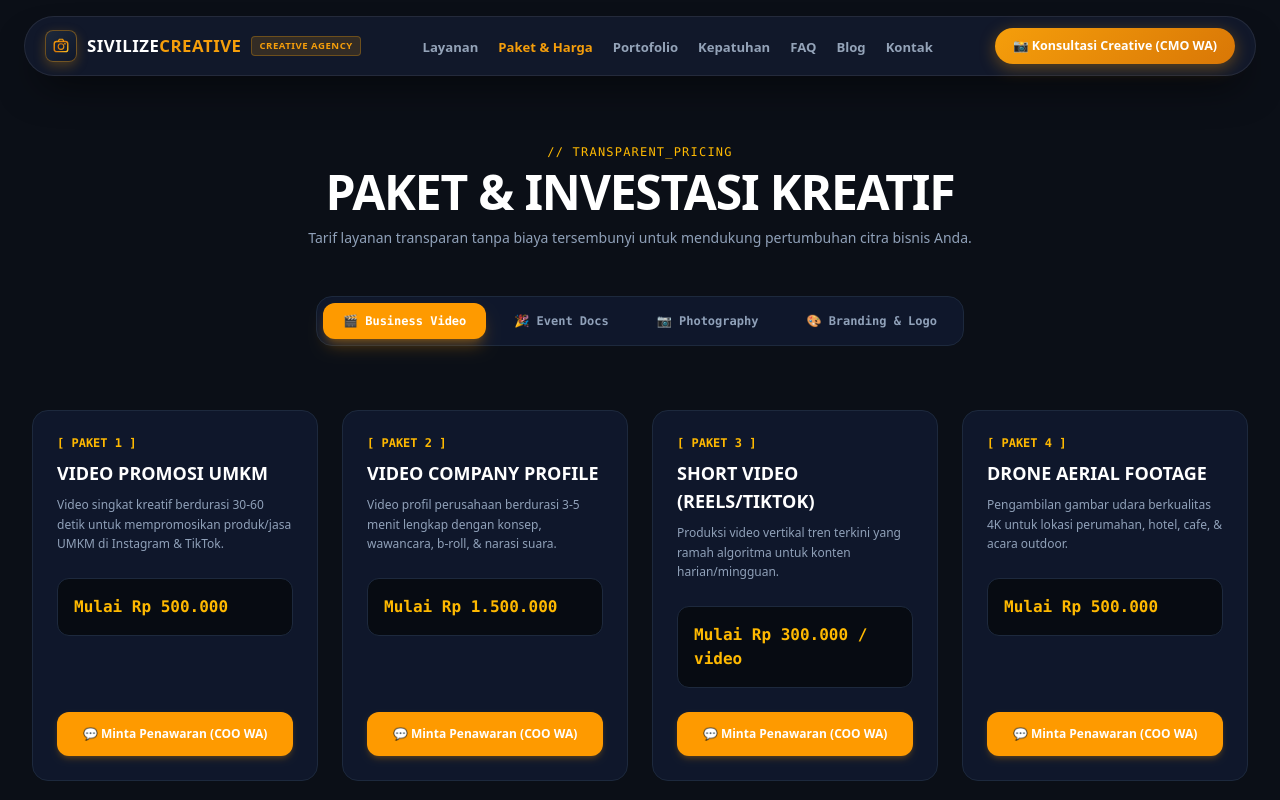
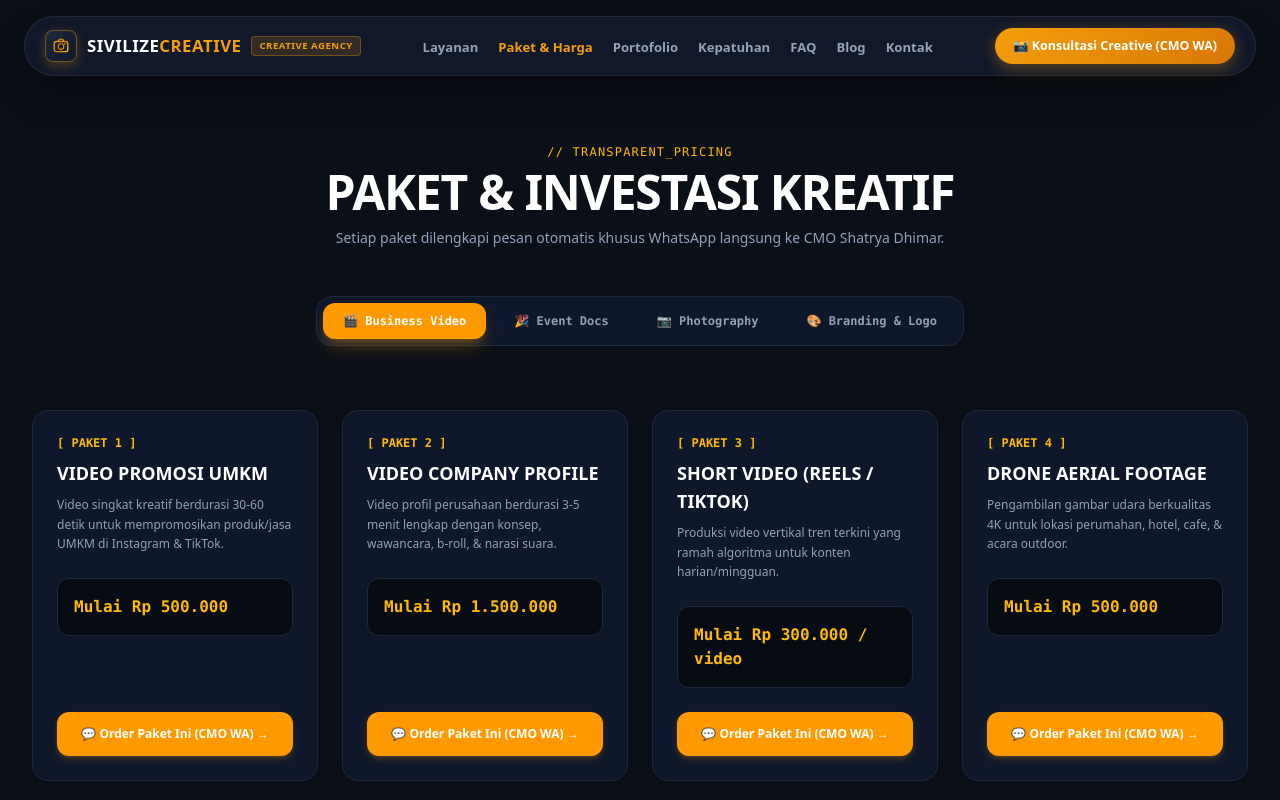
Before and after one commit to muhamadadrian210-debug/sivilize-creative, a Next.js app: page /harga in a window 1280 px wide. Shown: the top 800 px of the page. Built offline with nearby package versions, Linux system fonts and the light colour scheme.

Commit message:
feat: add unique tailored automatic WhatsApp messages for every single pricing package card to CMO Shatrya Dhimar (0823 4705 8055)

```diff
--- a/src/app/harga/page.tsx
+++ b/src/app/harga/page.tsx
@@ -8,31 +8,108 @@ import { Footer } from "@/components/layout/Footer";
 export default function HargaPage() {
   const [activeCategory, setActiveCategory] = useState<"video" | "event" | "photo" | "branding">("video");
 
+  const cmoWaNumber = "6282347058055";
+
   const videoPackages = [
-    { name: "Video Promosi UMKM", price: "Mulai Rp 500.000", desc: "Video singkat kreatif berdurasi 30-60 detik untuk mempromosikan produk/jasa UMKM di Instagram & TikTok." },
-    { name: "Video Company Profile", price: "Mulai Rp 1.500.000", desc: "Video profil perusahaan berdurasi 3-5 menit lengkap dengan konsep, wawancara, b-roll, & narasi suara." },
-    { name: "Short Video (Reels/TikTok)", price: "Mulai Rp 300.000 / video", desc: "Produksi video vertikal tren terkini yang ramah algoritma untuk konten harian/mingguan." },
-    { name: "Drone Aerial Footage", price: "Mulai Rp 500.000", desc: "Pengambilan gambar udara berkualitas 4K untuk lokasi perumahan, hotel, cafe, & acara outdoor." }
+    {
+      name: "Video Promosi UMKM",
+      price: "Mulai Rp 500.000",
+      desc: "Video singkat kreatif berdurasi 30-60 detik untuk mempromosikan produk/jasa UMKM di Instagram & TikTok.",
+      waMessage: "Halo Mas Shatrya Dhimar (CMO Sivilize Creative),\n\nSaya tertarik untuk berkonsultasi mengenai paket *Video Promosi UMKM (Mulai Rp 500.000)*.\n\nBoleh dibantu koordinasi jadwal shooting & konsep awalnya? Terima kasih."
+    },
+    {
+      name: "Video Company Profile",
+      price: "Mulai Rp 1.500.000",
+      desc: "Video profil perusahaan berdurasi 3-5 menit lengkap dengan konsep, wawancara, b-roll, & narasi suara.",
+      waMessage: "Halo Mas Shatrya Dhimar (CMO Sivilize Creative),\n\nSaya bermaksud berkonsultasi mengenai pembuatan *Video Company Profile (Mulai Rp 1.500.000)* untuk perusahaan/instansi kami.\n\nBoleh dibantu jadwal rapat brief & penawarannya? Terima kasih."
+    },
+    {
+      name: "Short Video (Reels / TikTok)",
+      price: "Mulai Rp 300.000 / video",
+      desc: "Produksi video vertikal tren terkini yang ramah algoritma untuk konten harian/mingguan.",
+      waMessage: "Halo Mas Shatrya Dhimar (CMO Sivilize Creative),\n\nSaya tertarik mengambil paket *Short Video Reels / TikTok (Mulai Rp 300.000/video)* untuk media sosial bisnis saya.\n\nBoleh dibantu informasi alur pengerjaannya? Terima kasih."
+    },
+    {
+      name: "Drone Aerial Footage",
+      price: "Mulai Rp 500.000",
+      desc: "Pengambilan gambar udara berkualitas 4K untuk lokasi perumahan, hotel, cafe, & acara outdoor.",
+      waMessage: "Halo Mas Shatrya Dhimar (CMO Sivilize Creative),\n\nSaya membutuhkan layanan *Drone Aerial Footage (Mulai Rp 500.000)* untuk pengambilan gambar udara di lokasi kami.\n\nBoleh dibantu ketersediaan tim videografernya? Terima kasih."
+    }
   ];
 
   const eventPackages = [
-    { name: "Wedding Highlight", price: "Mulai Rp 2.500.000", desc: "Video teaser & highlight pernikahan sinematik berdurasi 3-5 menit dengan color grading romantis." },
-    { name: "Wedding Full Day", price: "Mulai Rp 5.000.000", desc: "Dokumentasi penuh akad & resepsi seharian, video highlight, serta album foto fisik eksklusif." },
-    { name: "Dokumentasi Seminar", price: "Mulai Rp 1.500.000", desc: "Liputan foto & video acara seminar, workshop, launching produk, atau konferensi bisnis." },
-    { name: "Dokumentasi Wisuda", price: "Mulai Rp 1.000.000", desc: "Sesi foto personal, kelompok, & video kenangan momen kelulusan di kampus/sekolah." },
-    { name: "Birthday & Party", price: "Mulai Rp 800.000", desc: "Dokumentasi foto & video acara ulang tahun, gathering keluarga, atau anniversary." }
+    {
+      name: "Wedding Highlight",
+      price: "Mulai Rp 2.500.000",
+      desc: "Video teaser & highlight pernikahan sinematik berdurasi 3-5 menit dengan color grading romantis.",
+      waMessage: "Halo Mas Shatrya Dhimar (CMO Sivilize Creative),\n\nSaya tertarik berkonsultasi untuk paket *Wedding Highlight Video (Mulai Rp 2.500.000)*.\n\nBoleh dibantu cek ketersediaan tanggal acara kami? Terima kasih."
+    },
+    {
+      name: "Wedding Full Day",
+      price: "Mulai Rp 5.000.000",
+      desc: "Dokumentasi penuh akad & resepsi seharian, video highlight, serta album foto fisik eksklusif.",
+      waMessage: "Halo Mas Shatrya Dhimar (CMO Sivilize Creative),\n\nSaya bermaksud mengambil paket *Wedding Full Day Documentation (Mulai Rp 5.000.000)*.\n\nBoleh dibantu koordinasi tim dokumentasi & jadwal pertemuannya? Terima kasih."
+    },
+    {
+      name: "Dokumentasi Seminar & Event",
+      price: "Mulai Rp 1.500.000",
+      desc: "Liputan foto & video acara seminar, workshop, launching produk, atau konferensi bisnis.",
+      waMessage: "Halo Mas Shatrya Dhimar (CMO Sivilize Creative),\n\nSaya butuh layanan *Dokumentasi Seminar & Corporate Event (Mulai Rp 1.500.000)* untuk acara instansi kami.\n\nBoleh dibantu pengiriman draf penawarannya? Terima kasih."
+    },
+    {
+      name: "Dokumentasi Wisuda",
+      price: "Mulai Rp 1.000.000",
+      desc: "Sesi foto personal, kelompok, & video kenangan momen kelulusan di kampus/sekolah.",
+      waMessage: "Halo Mas Shatrya Dhimar (CMO Sivilize Creative),\n\nSaya tertarik mengambil paket *Dokumentasi Wisuda (Mulai Rp 1.000.000)*.\n\nBoleh dibantu koordinasi jadwal foto kelulusan kami? Terima kasih."
+    },
+    {
+      name: "Birthday & Party",
+      price: "Mulai Rp 800.000",
+      desc: "Dokumentasi foto & video acara ulang tahun, gathering keluarga, atau anniversary.",
+      waMessage: "Halo Mas Shatrya Dhimar (CMO Sivilize Creative),\n\nSaya mau tanya paket *Dokumentasi Birthday & Gathering (Mulai Rp 800.000)*.\n\nBoleh dibantu detail liputannya? Terima kasih."
+    }
   ];
 
   const photoPackages = [
-    { name: "Foto Produk Studio", price: "Mulai Rp 150.000 / produk", desc: "Pemotretan produk berlatar studio bersih (white/black/custom background) untuk e-commerce." },
-    { name: "Foto Menu Makanan", price: "Mulai Rp 250.000 / sesi", desc: "Food photography profesional dengan aksesoris pendukung untuk menu restoran & GoFood/GrabFood." },
-    { name: "Foto Company & Direksi", price: "Mulai Rp 500.000 / sesi", desc: "Sesi foto profil direksi & fasilitas kantor untuk kebutuhan website & annual report." }
+    {
+      name: "Foto Produk Studio",
+      price: "Mulai Rp 150.000 / produk",
+      desc: "Pemotretan produk berlatar studio bersih (white/black/custom background) untuk e-commerce.",
+      waMessage: "Halo Mas Shatrya Dhimar (CMO Sivilize Creative),\n\nSaya ingin memesan sesi *Foto Produk Studio (Mulai Rp 150.000/produk)* untuk katalog toko online saya.\n\nBoleh dibantu alamat pengiriman sampel produknya? Terima kasih."
+    },
+    {
+      name: "Foto Menu Makanan",
+      price: "Mulai Rp 250.000 / sesi",
+      desc: "Food photography profesional dengan aksesoris pendukung untuk menu restoran & GoFood/GrabFood.",
+      waMessage: "Halo Mas Shatrya Dhimar (CMO Sivilize Creative),\n\nSaya butuh sesi pemotretan *Foto Menu Makanan Restoran/Cafe (Mulai Rp 250.000/sesi)*.\n\nBoleh dibantu jadwal tim fotografer datang ke tempat kami? Terima kasih."
+    },
+    {
+      name: "Foto Company & Direksi",
+      price: "Mulai Rp 500.000 / sesi",
+      desc: "Sesi foto profil direksi & fasilitas kantor untuk kebutuhan website & annual report.",
+      waMessage: "Halo Mas Shatrya Dhimar (CMO Sivilize Creative),\n\nSaya bermaksud mengajukan sesi pemotretan *Foto Company Profile & Direksi (Mulai Rp 500.000/sesi)*.\n\nBoleh dibantu jadwal & persiapan sesi perusahaannya? Terima kasih."
+    }
   ];
 
   const brandingPackages = [
-    { name: "Desain Logo Vektor", price: "Mulai Rp 350.000", desc: "Perancangan logo profesional 3 opsi konsep lengkap dengan master file vektor (AI, EPS, PNG)." },
-    { name: "Brand Identity Guidelines", price: "Mulai Rp 1.000.000", desc: "Buku panduan identitas brand meliputi logo, palette warna, tipografi, & aturan penggunaan." },
-    { name: "Desain Poster & Banner", price: "Mulai Rp 100.000 / desain", desc: "Desain materi promosi cetak/digital untuk kebutuhan pameran, event, & iklan." }
+    {
+      name: "Desain Logo Vektor",
+      price: "Mulai Rp 350.000",
+      desc: "Perancangan logo profesional 3 opsi konsep lengkap dengan master file vektor (AI, EPS, PNG).",
+      waMessage: "Halo Mas Shatrya Dhimar (CMO Sivilize Creative),\n\nSaya tertarik membuat *Desain Logo Vektor Profesional (Mulai Rp 350.000)* untuk brand baru saya.\n\nBoleh dibantu form brief konsep logonya? Terima kasih."
+    },
+    {
+      name: "Brand Identity Guidelines",
+      price: "Mulai Rp 1.000.000",
+      desc: "Buku panduan identitas brand meliputi logo, palette warna, tipografi, & aturan penggunaan.",
+      waMessage: "Halo Mas Shatrya Dhimar (CMO Sivilize Creative),\n\nSaya bermaksud membuat *Brand Identity Guidelines (Mulai Rp 1.000.000)* untuk merapikan visual bisnis kami.\n\nBoleh dibantu alur konsultasinya? Terima kasih."
+    },
+    {
+      name: "Desain Poster & Banner",
+      price: "Mulai Rp 100.000 / desain",
+      desc: "Desain materi promosi cetak/digital untuk kebutuhan pameran, event, & iklan.",
+      waMessage: "Halo Mas Shatrya Dhimar (CMO Sivilize Creative),\n\nSaya ingin memesan *Desain Poster / Banner Promosi (Mulai Rp 100.000/desain)*.\n\nBoleh dibantu pengerjaannya? Terima kasih."
+    }
   ];
 
   const getCurrentPackages = () => {
@@ -55,7 +132,7 @@ export default function HargaPage() {
             <span className="text-amber-400 text-xs font-mono tracking-widest uppercase block mb-2">// TRANSPARENT_PRICING</span>
             <h1 className="text-3xl sm:text-5xl font-extrabold text-white tracking-tight uppercase">Paket & Investasi Kreatif</h1>
             <p className="text-slate-400 text-sm mt-3">
-              Tarif layanan transparan tanpa biaya tersembunyi untuk mendukung pertumbuhan citra bisnis Anda.
+              Setiap paket dilengkapi pesan otomatis khusus WhatsApp langsung ke CMO Shatrya Dhimar.
             </p>
           </div>
 
@@ -104,12 +181,12 @@ export default function HargaPage() {
                 </div>
 
                 <a
-                  href={`https://wa.me/6285137743321?text=${encodeURIComponent(`Halo Pak Briand (COO Sivilize Creative),\nSaya tertarik dengan paket *${pkg.name} (${pkg.price})*.`)}`}
+                  href={`https://wa.me/${cmoWaNumber}?text=${encodeURIComponent(pkg.waMessage)}`}
                   target="_blank"
                   rel="noopener noreferrer"
                   className="block text-center py-3.5 rounded-xl bg-amber-500 hover:bg-amber-400 text-white font-extrabold text-xs transition-all shadow-md shadow-amber-500/20"
                 >
-                  💬 Minta Penawaran (COO WA)
+                  💬 Order Paket Ini (CMO WA) &rarr;
                 </a>
               </div>
             ))}
```
